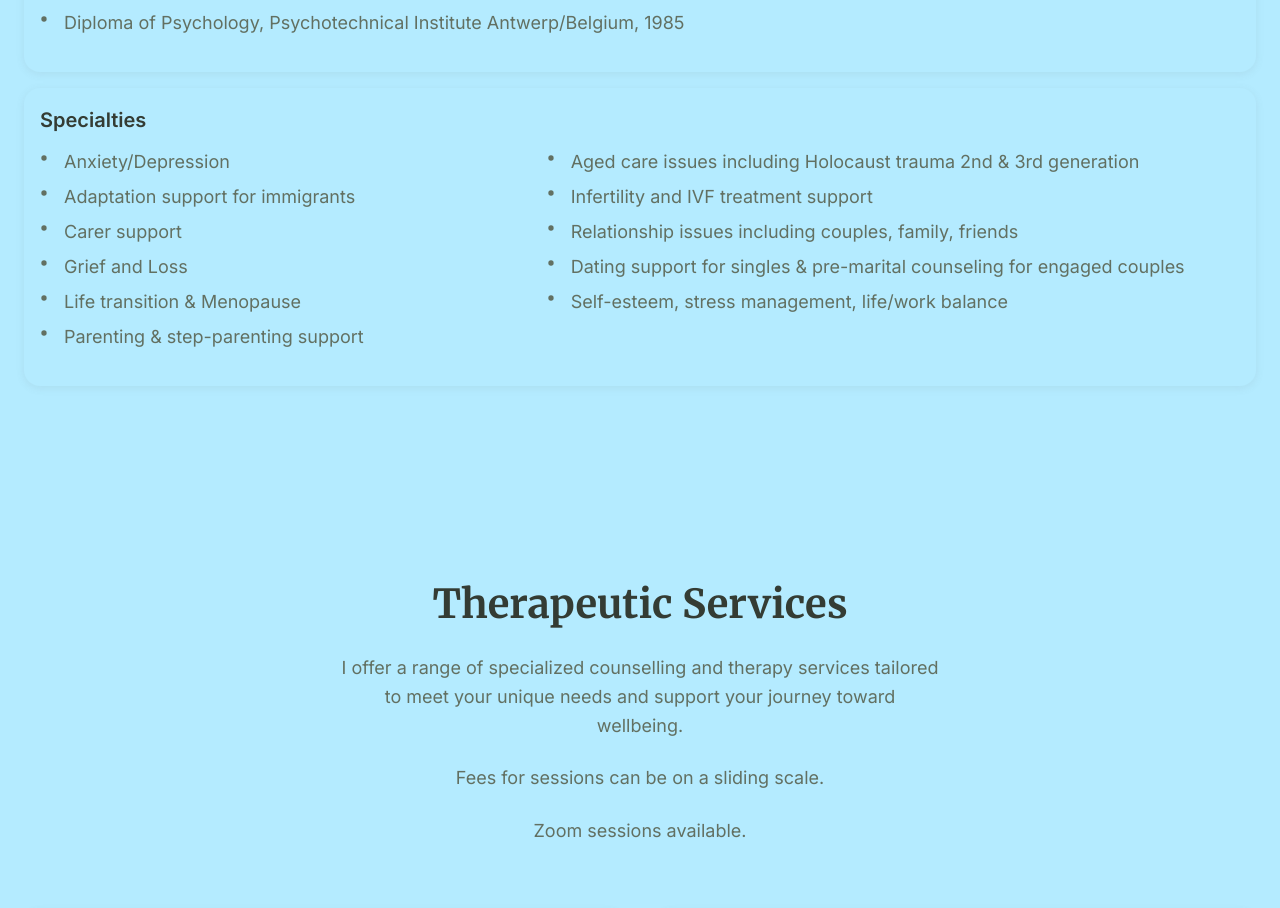
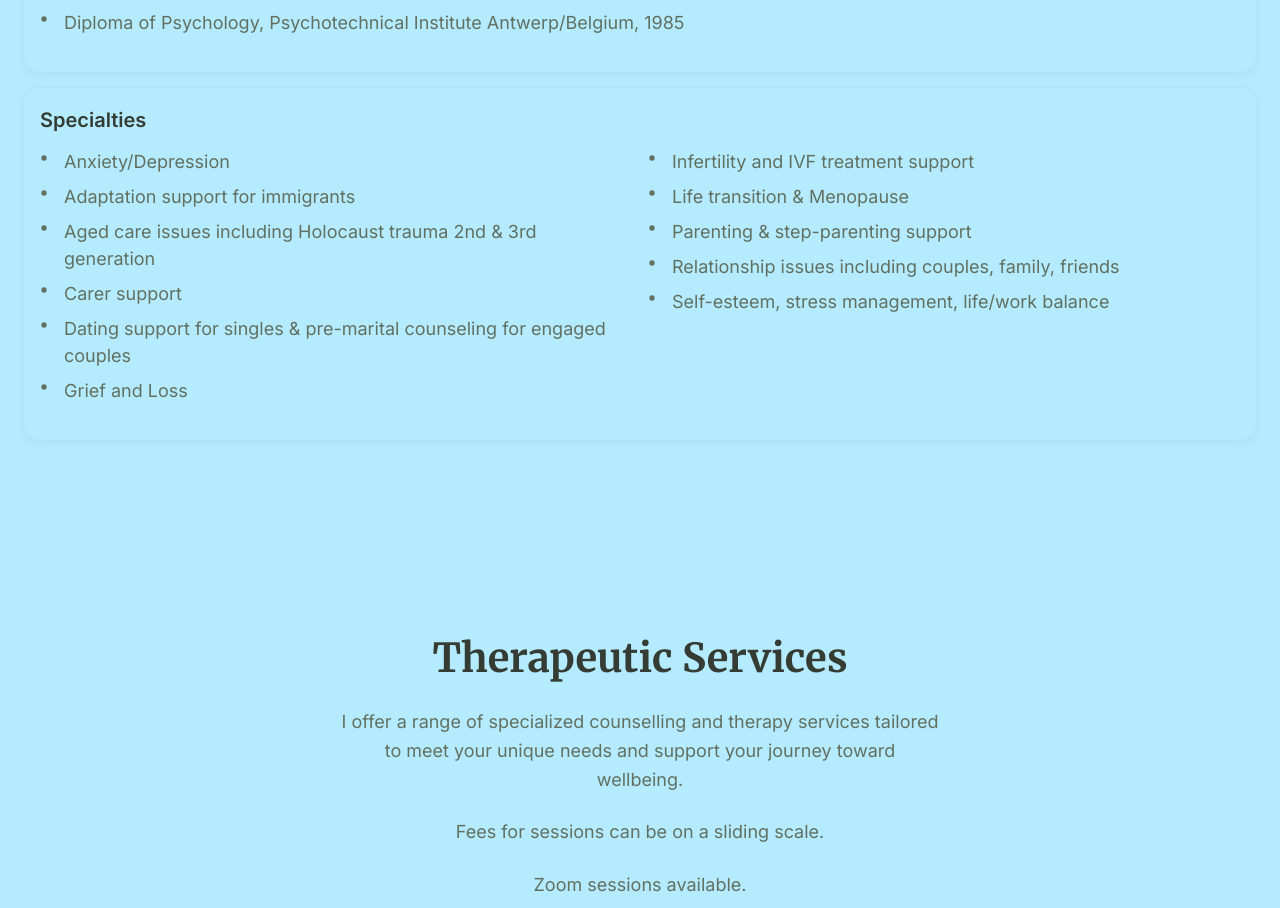
Before and after one commit to Jeremy-Bereszkowski/malki-new, a Next.js app: page / in a window 1280 px wide. Shown: the part 2629-3537 px from the top of the page. Built offline with nearby package versions, Linux system fonts and the light colour scheme.

Commit message:
[Jeremy Update

```diff
--- a/src/components/About.tsx
+++ b/src/components/About.tsx
@@ -35,16 +35,16 @@
     const specialtiesCol1 = [
         'Anxiety/Depression',
         'Adaptation support for immigrants',
+        'Aged care issues including Holocaust trauma 2nd & 3rd generation',
         'Carer support',
+        'Dating support for singles & pre-marital counseling for engaged couples',
         'Grief and Loss',
+    ]
+    const specialtiesCol2 = [
+        'Infertility and IVF treatment support',
         'Life transition & Menopause',
         'Parenting & step-parenting support',
-    ]
-    const specialtiesCol2 = [
-        'Aged care issues including Holocaust trauma 2nd & 3rd generation',
-        'Infertility and IVF treatment support',
         'Relationship issues including couples, family, friends',
-        'Dating support for singles & pre-marital counseling for engaged couples',
         'Self-esteem, stress management, life/work balance',
     ]
     return (
@@ -142,7 +142,7 @@
                                             Specialties
                                         </Typography>
                                         <Grid container spacing={2}>
-                                            <Grid item xs={12} sm={5}>
+                                            <Grid item xs={12} sm={6}>
                                                 <List sx={{ '& .MuiListItem-root': { py: 0 } }}>
                                                     {specialtiesCol1.map((specialty) => (
                                                         <ListItem key={specialty} alignItems='flex-start' disableGutters>
@@ -165,7 +165,7 @@
                                                     ))}
                                                 </List>
                                             </Grid>
-                                            <Grid item xs={12} sm={7}>
+                                            <Grid item xs={12} sm={6}>
                                                 <List sx={{ '& .MuiListItem-root': { py: 0 } }}>
                                                     {specialtiesCol2.map((specialty) => (
                                                         <ListItem key={specialty} alignItems='flex-start' disableGutters>
```
